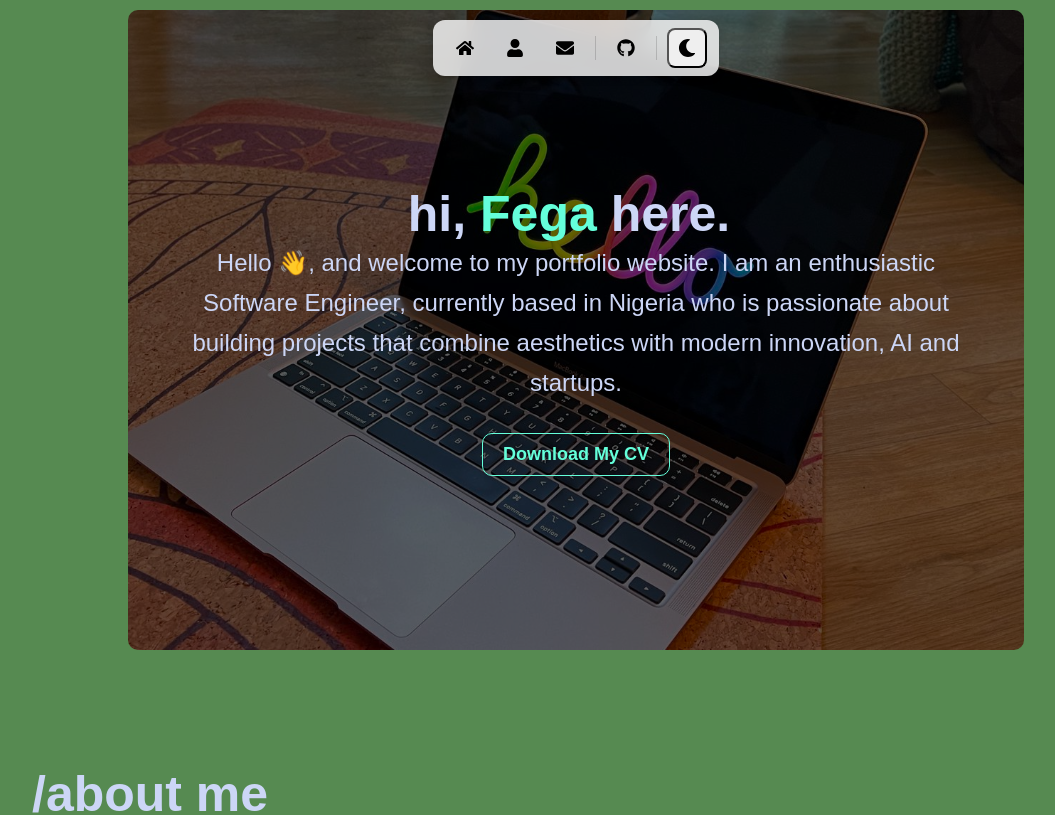
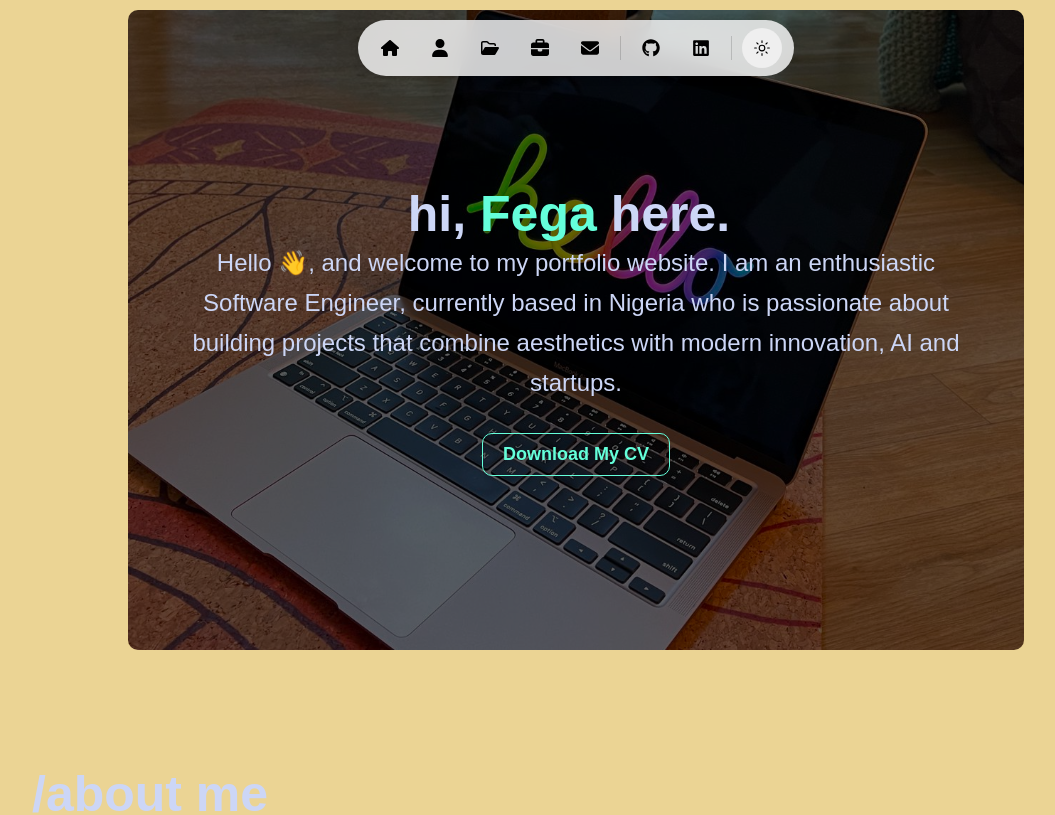
Before and after one commit to danielzfega/MyPortfolio, a React (Vite) app: page / in a window 1280 px wide. Shown: the top 815 px of the page, without its empty margins (64-1119 px from the left). Built offline with nearby package versions, Linux system fonts and the light colour scheme; a web font is replaced by a local one.

Commit message:
Navbar redesign

```diff
--- a/src/App.css
+++ b/src/App.css
@@ -13,7 +13,7 @@
 body{
   margin: 0;
   font-family: Poppins, sans-serif;
-  background-color: #568a51;
+  background-color: #EBD494;
   /* background-color: black; */
   color: black;
   width: 100%;
--- a/src/components/Navbar/Navbar.jsx
+++ b/src/components/Navbar/Navbar.jsx
@@ -1,18 +1,22 @@
 import React, { useState } from "react";
-import { FaHome, FaUser, FaEnvelope, FaGithub, FaMoon, FaSun } from "react-icons/fa";
+import { FaHouse, FaUser, FaRegFolderOpen, FaBriefcase, FaEnvelope, FaGithub, FaLinkedin } from "react-icons/fa6";
+import { IoSunnyOutline, IoMoon } from "react-icons/io5";
 import "./Navbar2.css"; // custom CSS file for styling
 
 export default function Navbar() {
   const [darkMode, setDarkMode] = useState(false);
 
   const navItems = [
-    { href: "/", label: "Home", icon: <FaHome /> },
+    { href: "/", label: "Home", icon: <FaHouse /> },
     { href: "/about", label: "About", icon: <FaUser /> },
+    { href: "/projects", label: "Projects", icon: <FaRegFolderOpen /> },
+    { href: "/experience", label: "Experience", icon: <FaBriefcase /> },
     { href: "/contact", label: "Contact", icon: <FaEnvelope /> },
   ];
 
   const socials = [
-    { name: "GitHub", url: "https://github.com/", icon: <FaGithub /> },
+    { name: "GitHub", url: "https://github.com/404khai", icon: <FaGithub /> },
+    { name: "LinkedIn", url: "https://www.linkedin.com/in/daniels-fega-0291b12a9", icon: <FaLinkedin /> },
   ];
 
   return (
@@ -39,7 +43,7 @@ export default function Navbar() {
           className="nav-icon"
           title="Toggle Theme"
         >
-          {darkMode ? <FaSun /> : <FaMoon />}
+          {darkMode ? <IoMoon /> : <IoSunnyOutline />}
         </button>
       </nav>
     </div>
--- a/src/components/Navbar/Navbar2.css
+++ b/src/components/Navbar/Navbar2.css
@@ -12,7 +12,7 @@
   gap: 10px;
   background: rgba(255, 255, 255, 0.8);
   backdrop-filter: blur(10px);
-  border-radius: 12px;
+  border-radius: 30px;
   padding: 8px 12px;
   box-shadow: 0 2px 8px rgba(0,0,0,0.1);
 }
@@ -30,7 +30,8 @@
   justify-content: center;
   font-size: 18px;
   color: inherit;
-  border-radius: 8px;
+  border-radius: 30px;
+  border: 0;
   transition: transform 0.2s, background 0.2s;
   cursor: pointer;
   text-decoration: none;
```
